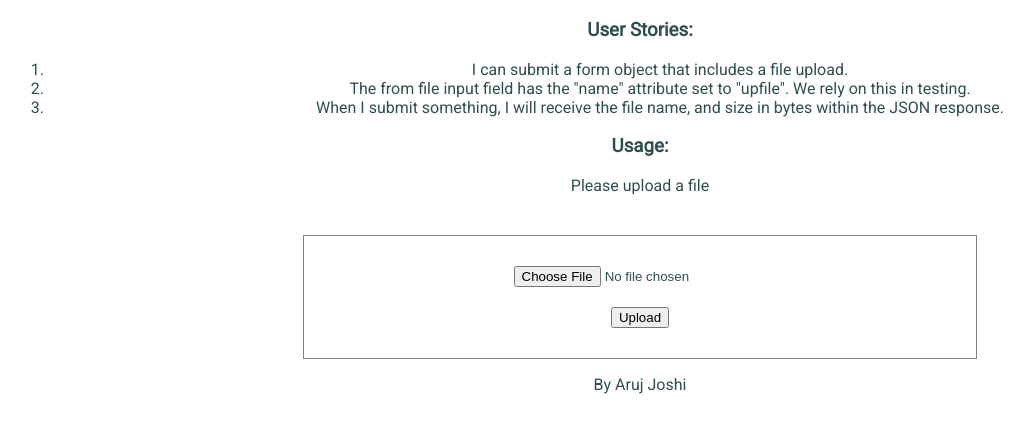
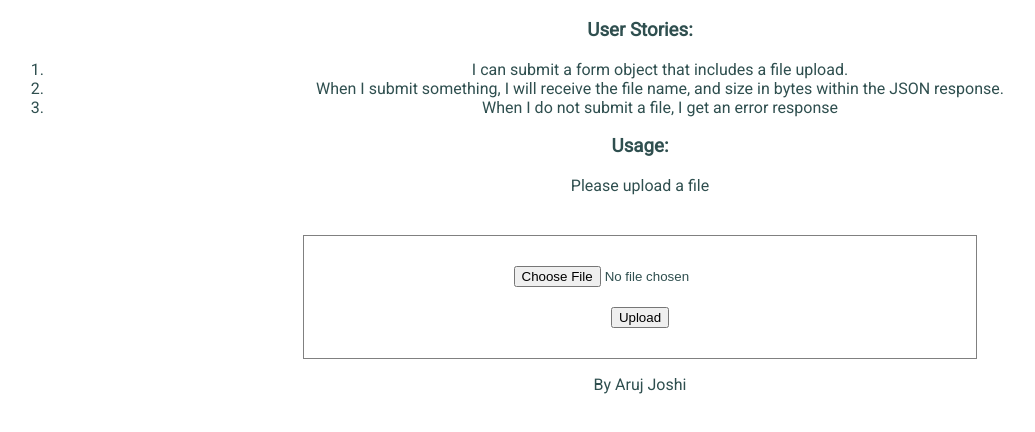
Before and after one commit to gtalin/file-metadata, a website: page views/index.html in a window 1280 px wide. Shown: the part 62-494 px from the top of the page, without its empty margins (0-1035 px from the left). Drawn offline with Linux system fonts and the light colour scheme.

Commit message:
Updated Readme and user stories

```diff
--- a/views/index.html
+++ b/views/index.html
@@ -10,8 +10,8 @@
     <h3>User Stories:</h3>
     <ol>
       <li>I can submit a form object that includes a file upload.</li>
-      <li>The from file input field has the "name" attribute set to "upfile". We rely on this in testing.</li>
       <li>When I submit something, I will receive the file name, and size in bytes within the JSON response.</li>
+      <li>When I do not submit a file, I get an error response</li>
     </ol>
     <h3>Usage:</h3>
     <p>Please upload a file</p>
```
Also changed, not shown: Readme.md (added).
